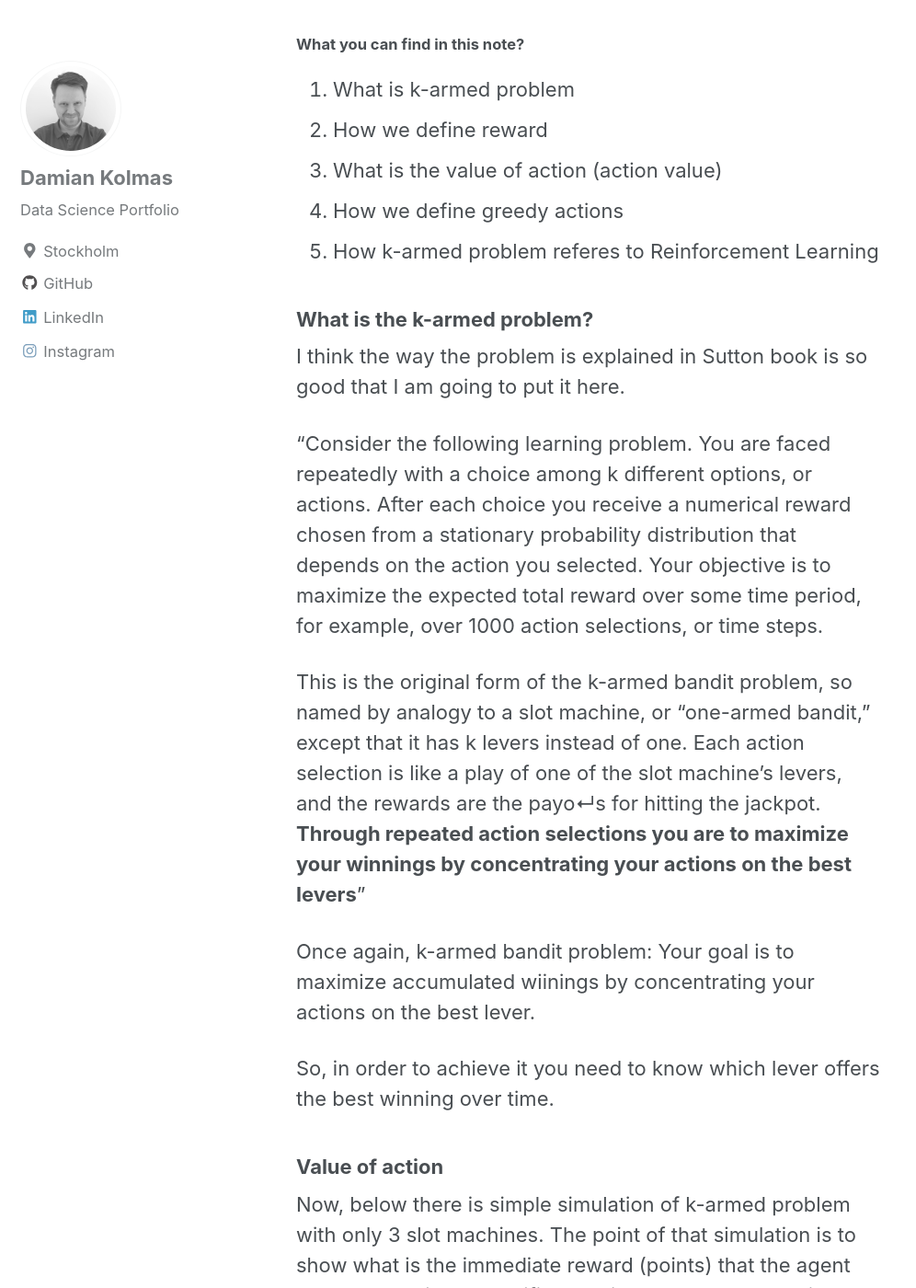
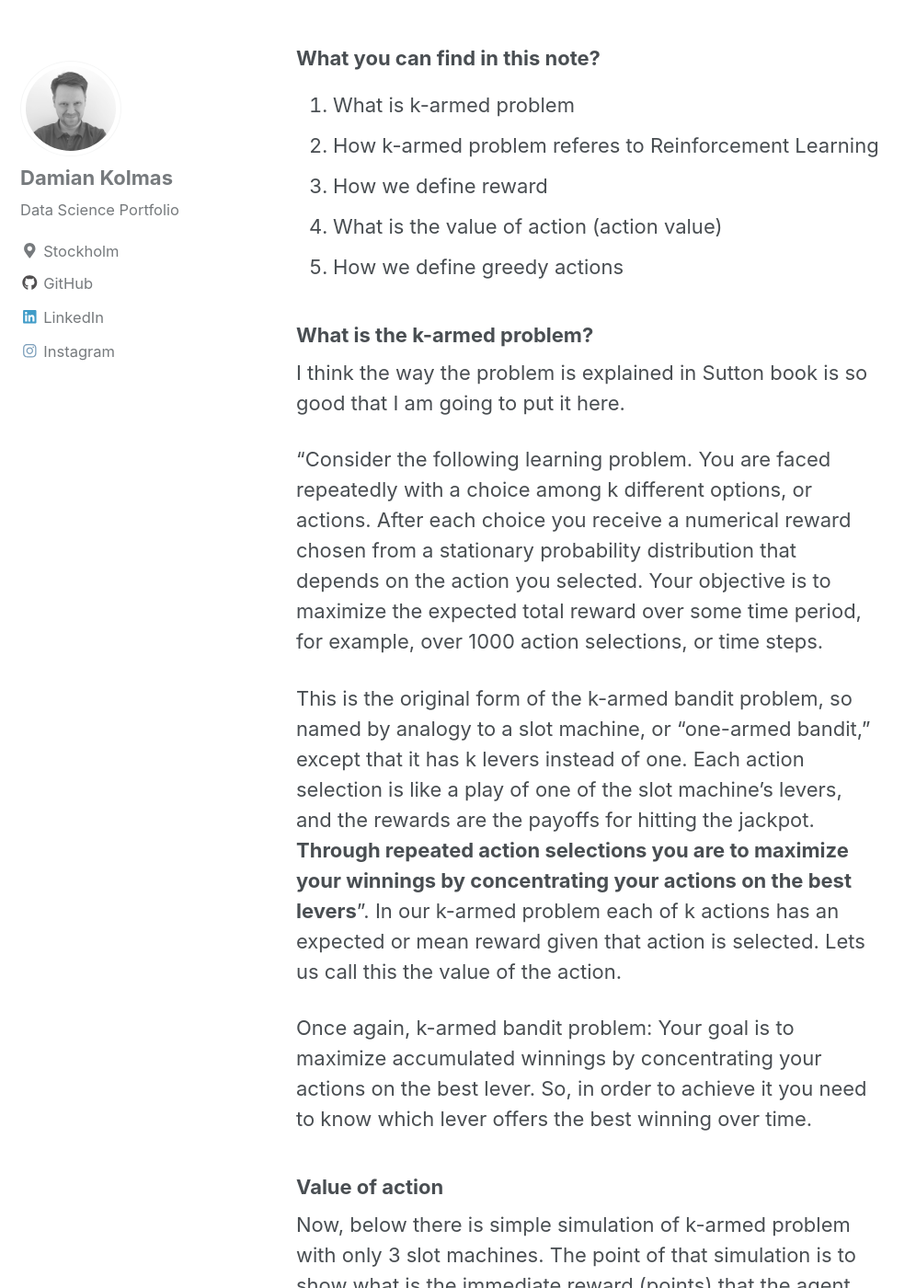
Before and after one commit to DKolmas/DKolmas.github.io, a Jekyll site: the page built from _posts/2019-08-01-Bandit-problem.md, in a window 1280 px wide and 1400 px high, scrolled down 229 px. Shown: the whole window at 92% size, without its empty margins (0-996 px from the left). Built offline with Jekyll 4.4.1, drawn with Linux system fonts in a browser that asks for light colours; cached includes are drawn as plain includes; formulas are drawn with MathJax 3.

Commit message:
editorial changes

```diff
--- a/_posts/2019-08-01-Bandit-problem.md
+++ b/_posts/2019-08-01-Bandit-problem.md
@@ -7,12 +7,12 @@ excerpt: "Bandit problem is a way to formalize the problem of decision making un
 mathjax: "true"
 ---
 
-#### What you can find in this note?
-1. What is k-armed problem
-2. How we define reward
-3. What is the value of action (action value)
-4. How we define greedy actions
-5. How k-armed problem referes to Reinforcement Learning
+### What you can find in this note?
+2. What is k-armed problem
+1. How k-armed problem referes to Reinforcement Learning
+3. How we define reward
+4. What is the value of action (action value)
+5. How we define greedy actions
 
 ### What is the k-armed problem?
 I think the way the problem is explained in Sutton book is so good that I am going to put it here.
@@ -21,13 +21,12 @@ I think the way the problem is explained in Sutton book is so good that I am goi
 
 This is the original form of the k-armed bandit problem, so named by analogy to a slot
 machine, or “one-armed bandit,” except that it has k levers instead of one. Each action
-selection is like a play of one of the slot machine’s levers, and the rewards are the payo↵s
+selection is like a play of one of the slot machine’s levers, and the rewards are the payoffs
 for hitting the jackpot. **Through repeated action selections you are to maximize your
-winnings by concentrating your actions on the best levers**"
+winnings by concentrating your actions on the best levers**". In our k-armed problem each of k actions has an expected or mean reward given that action is selected. Lets us call this the value of the action.
 
 Once again, k-armed bandit problem:
-Your goal is to maximize accumulated wiinings by concentrating your actions on the best lever.
-
+Your goal is to maximize accumulated winnings by concentrating your actions on the best lever.
 So, in order to achieve it you need to know which lever offers the best winning over time.
 
 ### Value of action
```
